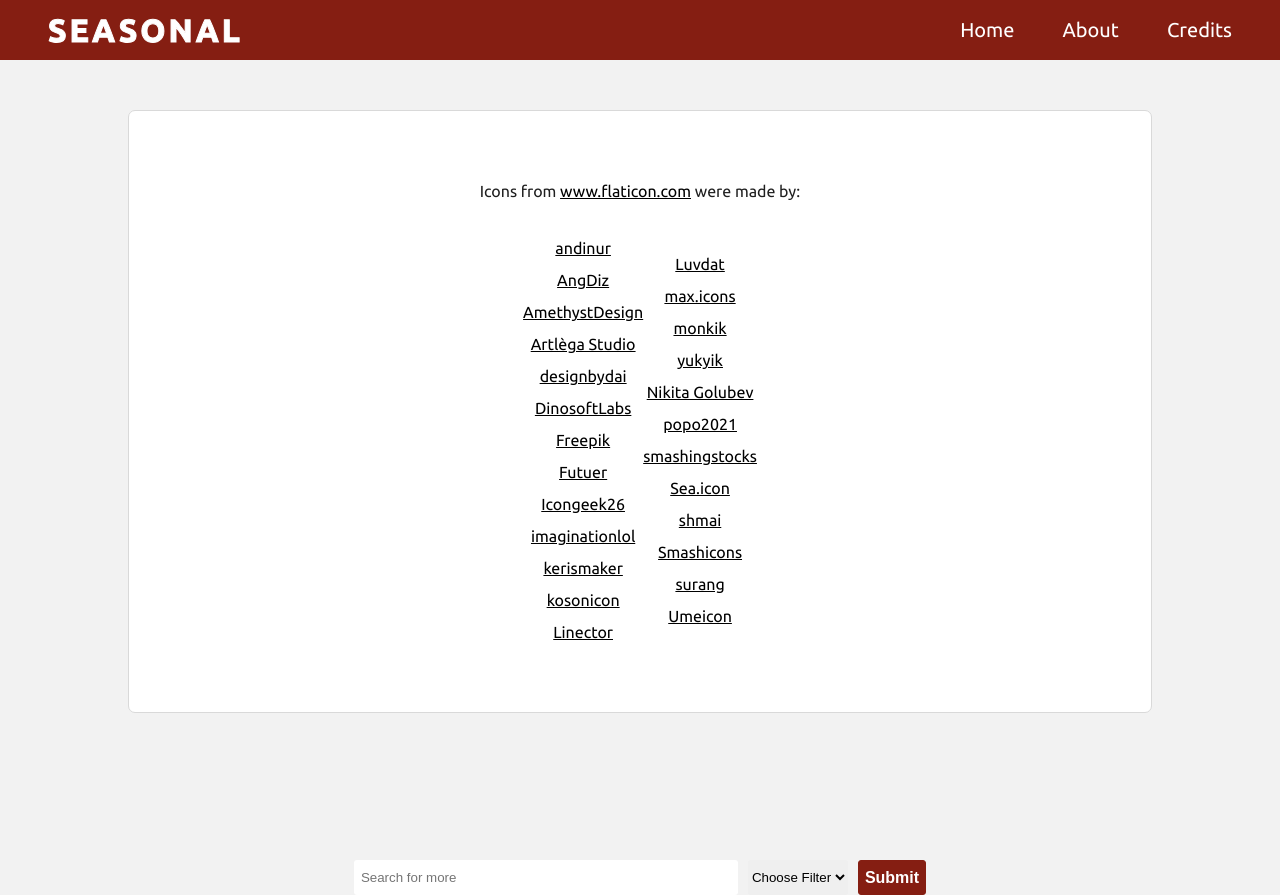
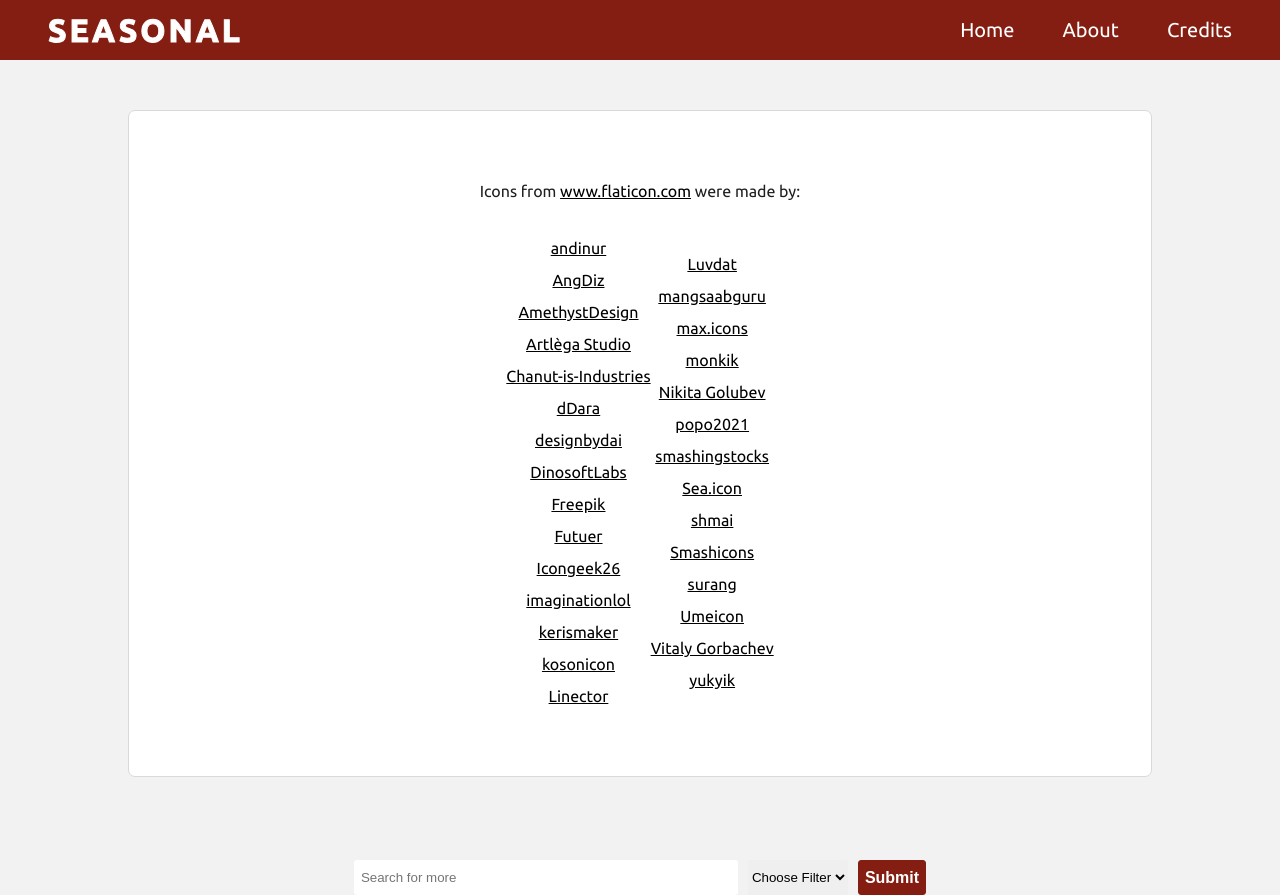
Before and after one commit to SchoolOfCode/final-project_front-end-12, a Next.js app in the folder seasonal/: page /credits in a window 1280 px wide. Built offline with nearby package versions, Linux system fonts and the light colour scheme.

Commit message:
Updated credits page.

```diff
--- a/seasonal/pages/credits.js
+++ b/seasonal/pages/credits.js
@@ -61,6 +61,22 @@ export default function Credits() {
                     title="Artlèga Studio"
                   >
                     Artlèga Studio
+                  </a>
+                </li>
+                <li>
+                  <a
+                    href="https://www.flaticon.com/authors/Chanut-is-industries"
+                    title="Chanut-is-Industries"
+                  >
+                    Chanut-is-Industries
+                  </a>
+                </li>
+                <li>
+                  <a
+                    href="https://www.flaticon.com/authors/dDara"
+                    title="dDara"
+                  >
+                    dDara
                   </a>
                 </li>
                 <li>
@@ -144,6 +160,14 @@ export default function Credits() {
                 </li>
                 <li>
                   <a
+                    href="https://www.flaticon.com/authors/mangsaabguru"
+                    title="mangsaabguru"
+                  >
+                    mangsaabguru
+                  </a>
+                </li>
+                <li>
+                  <a
                     href="https://www.flaticon.com/authors/maxicons"
                     title="max.icons"
                   >
@@ -156,14 +180,6 @@ export default function Credits() {
                     title="monkik"
                   >
                     monkik
-                  </a>
-                </li>
-                <li>
-                  <a
-                    href="https://www.flaticon.com/authors/yukyik"
-                    title="yukyik"
-                  >
-                    yukyik
                   </a>
                 </li>
                 <li>
@@ -230,6 +246,22 @@ export default function Credits() {
                     Umeicon
                   </a>
                 </li>
+                <li>
+                  <a
+                    href="https://www.flaticon.com/authors/Vitaly-Gorbachev"
+                    title="Vitaly Gorbachev"
+                  >
+                    Vitaly Gorbachev
+                  </a>
+                </li>
+                <li>
+                  <a
+                    href="https://www.flaticon.com/authors/yukyik"
+                    title="yukyik"
+                  >
+                    yukyik
+                  </a>
+                </li>
               </ul>
             </div>
           </div>
```
